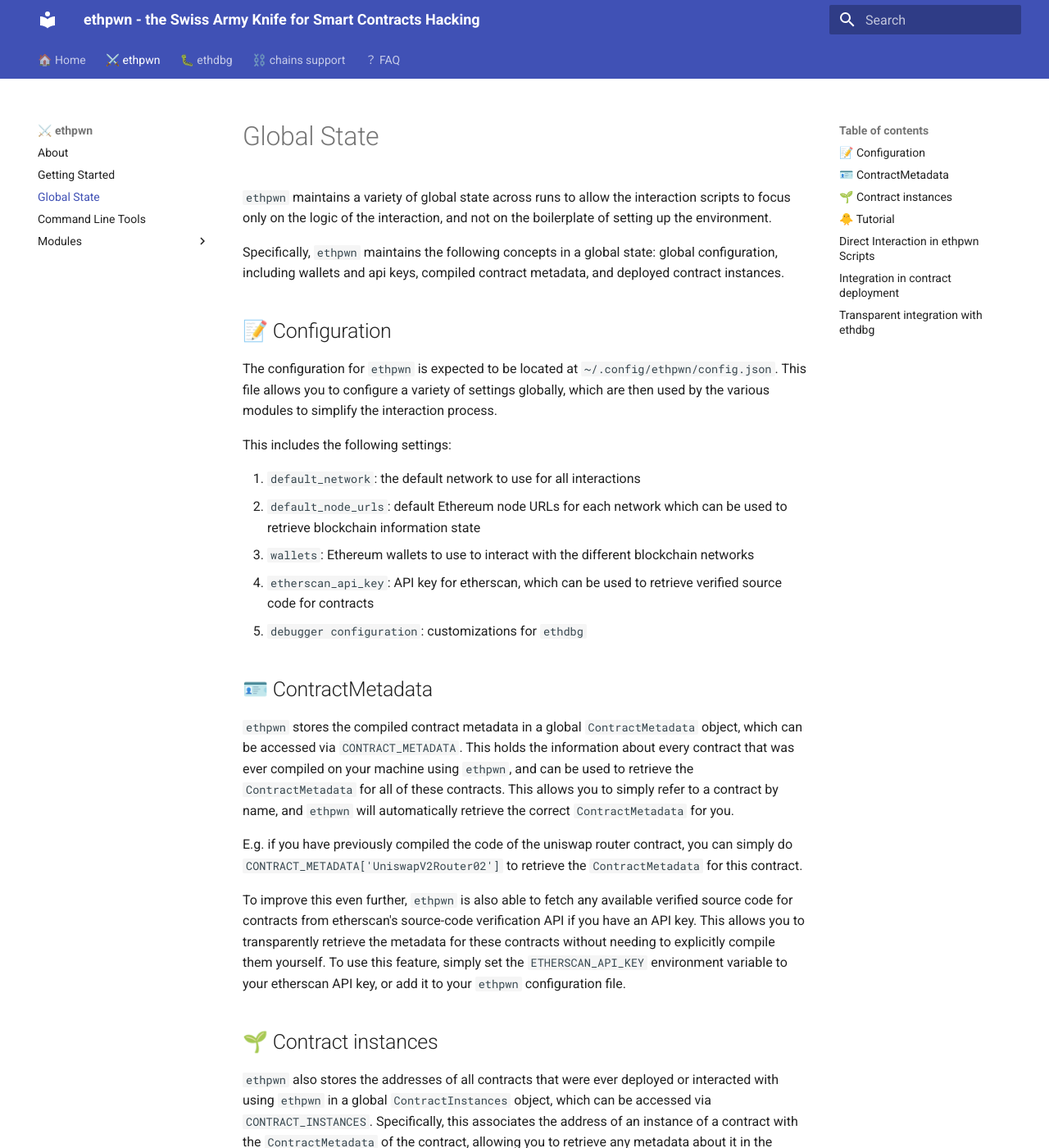
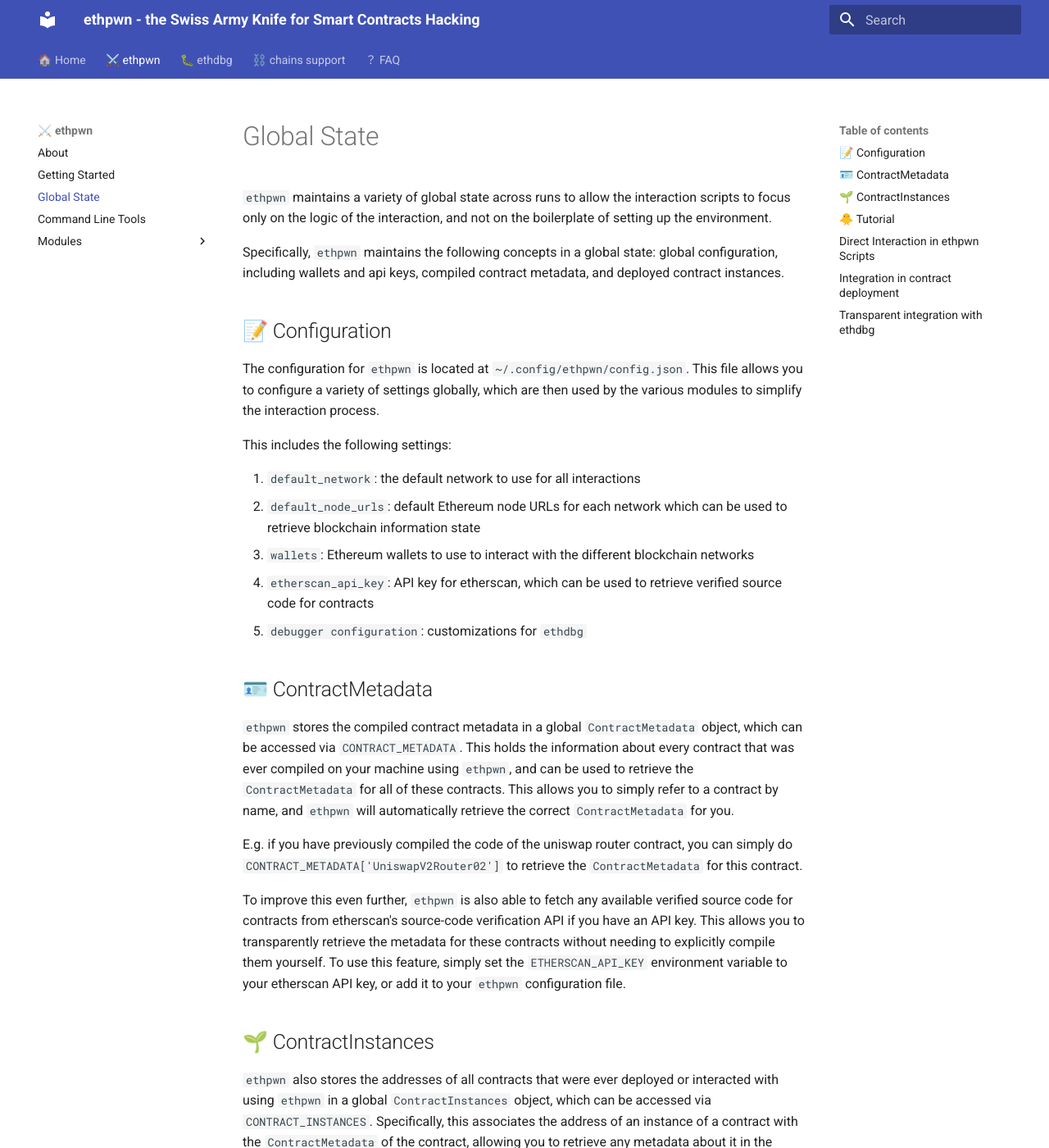
Before and after one commit to ethpwn/ethpwn, an MkDocs documentation site: the page built from docs/docs/ethpwn/global_state.md, in a window 1280 px wide and 1400 px high. Shown: the whole window at 82% size. Built offline with MkDocs 1.6.1 and Material for MkDocs 9.7.7, drawn with Linux system fonts in a browser that asks for light colours; some of the changed text lies outside the part shown.

```diff
--- a/docs/docs/ethpwn/global_state.md
+++ b/docs/docs/ethpwn/global_state.md
@@ -5,7 +5,7 @@
 Specifically, `ethpwn` maintains the following concepts in a global state: global configuration, including wallets and api keys, compiled contract metadata, and deployed contract instances.
 
 ## 📝 Configuration
-The configuration for `ethpwn` is expected to be located at `~/.config/ethpwn/config.json`. This file allows you to configure a variety of settings globally, which are then used by the various modules to simplify the interaction process.
+The configuration for `ethpwn` is located at `~/.config/ethpwn/config.json`. This file allows you to configure a variety of settings globally, which are then used by the various modules to simplify the interaction process.
 
 This includes the following settings:
 
@@ -25,7 +25,7 @@ E.g. if you have previously compiled the code of the uniswap router contract, yo
 To improve this even further, `ethpwn` is also able to fetch any available verified source code for contracts from etherscan's source-code verification API if you have an API key. This allows you to transparently retrieve the metadata for these contracts without needing to explicitly compile them yourself.
 To use this feature, simply set the `ETHERSCAN_API_KEY` environment variable to your etherscan API key, or add it to your `ethpwn` configuration file.
 
-## 🌱 Contract instances
+## 🌱 ContractInstances
 `ethpwn` also stores the addresses of all contracts that were ever deployed or interacted with using `ethpwn` in a global `ContractInstances` object, which can be accessed via `CONTRACT_INSTANCES`. Specifically, this associates the address of an instance of a contract with the `ContractMetadata` of the contract, allowing you to retrieve any metadata about it in the future via its address.
 
 ## 🐥 Tutorial
```
Also changed, not shown: other parts of docs/docs/ethpwn/global_state.md (+1 -1 lines), docs/docs/ethpwn/getting_started.md (+21 -0 lines), 2 other files.
